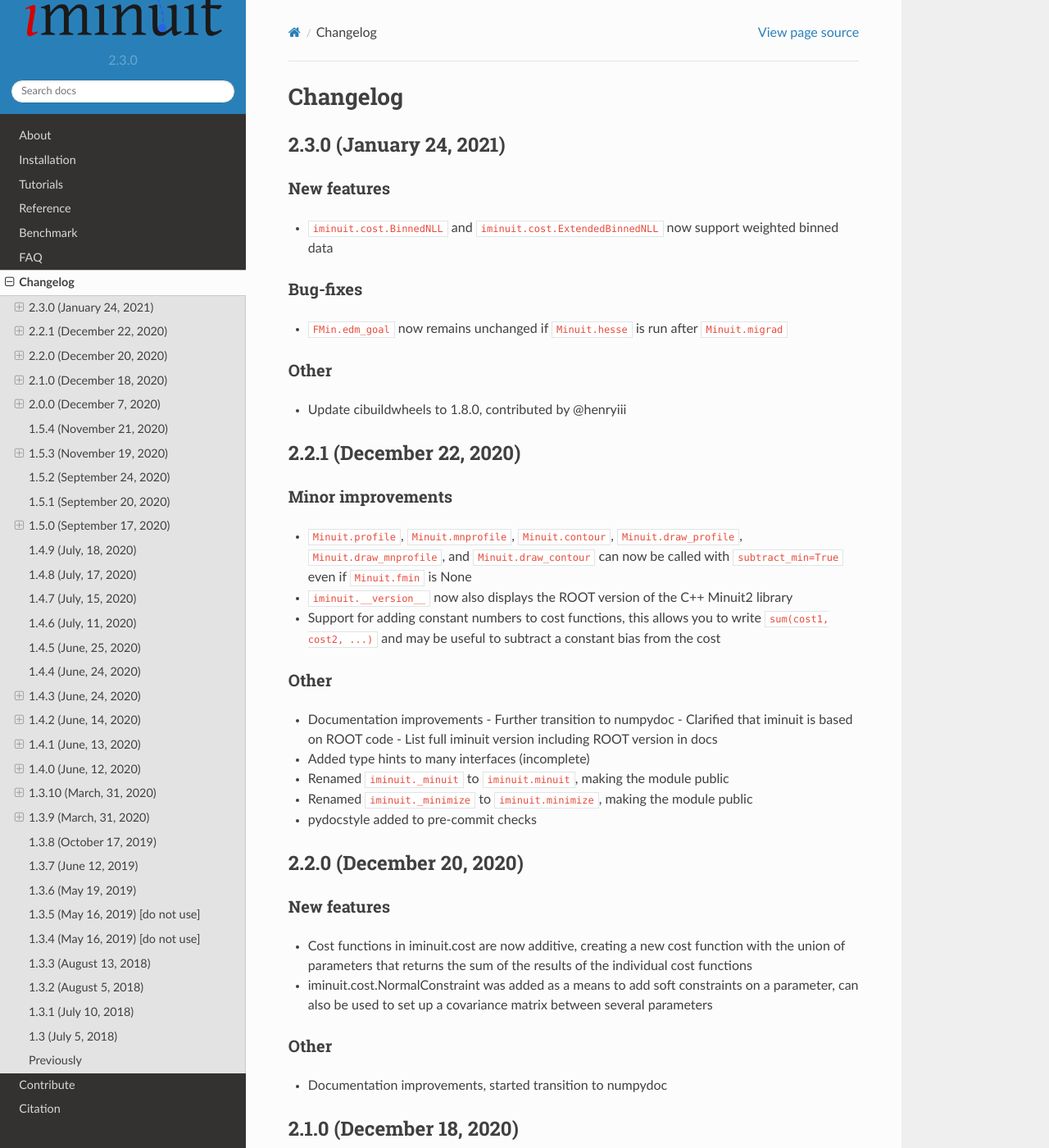
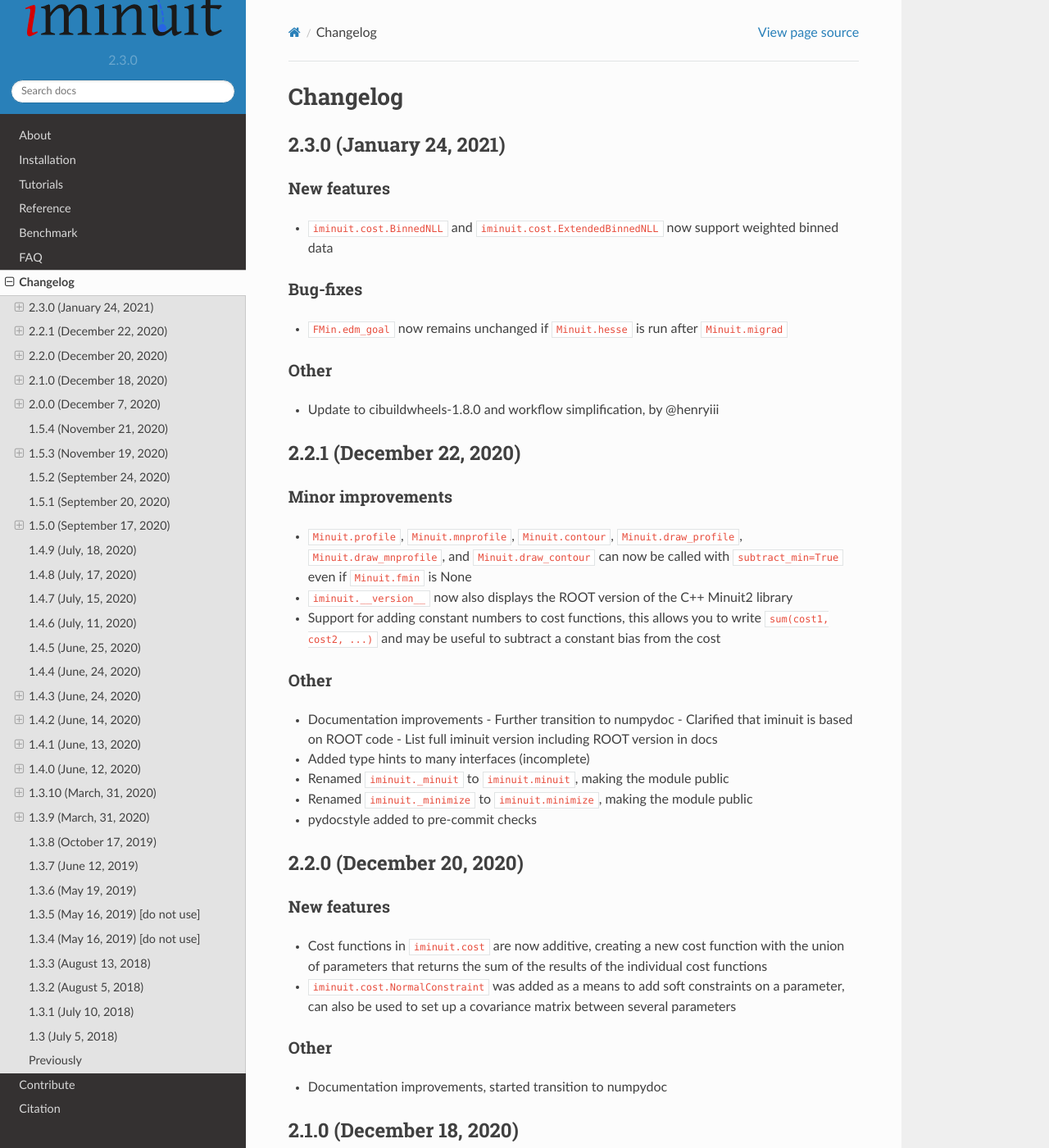
Before and after one commit to scikit-hep/iminuit, a Sphinx documentation site: the page built from doc/changelog.rst, in a window 1280 px wide and 1400 px high. Shown: the whole window at 82% size. Built offline with Sphinx 7.4.7 and the Read the Docs theme 2.0.0, drawn with Linux system fonts in a browser that asks for light colours.

Commit message:
nicer changelog

```diff
--- a/doc/changelog.rst
+++ b/doc/changelog.rst
@@ -20,7 +20,7 @@ Bug-fixes
 
 Other
 ~~~~~
-- Update cibuildwheels to 1.8.0, contributed by @henryiii
+- Update to cibuildwheels-1.8.0 and workflow simplification, by @henryiii
 
 2.2.1 (December 22, 2020)
 -------------------------
@@ -51,9 +51,9 @@ Other
 
 New features
 ~~~~~~~~~~~~
-- Cost functions in iminuit.cost are now additive, creating a new cost function with the
+- Cost functions in ``iminuit.cost`` are now additive, creating a new cost function with the
   union of parameters that returns the sum of the results of the individual cost functions
-- iminuit.cost.NormalConstraint was added as a means to add soft constraints on a
+- ``iminuit.cost.NormalConstraint`` was added as a means to add soft constraints on a
   parameter, can also be used to set up a covariance matrix between several parameters
 
 Other
```
